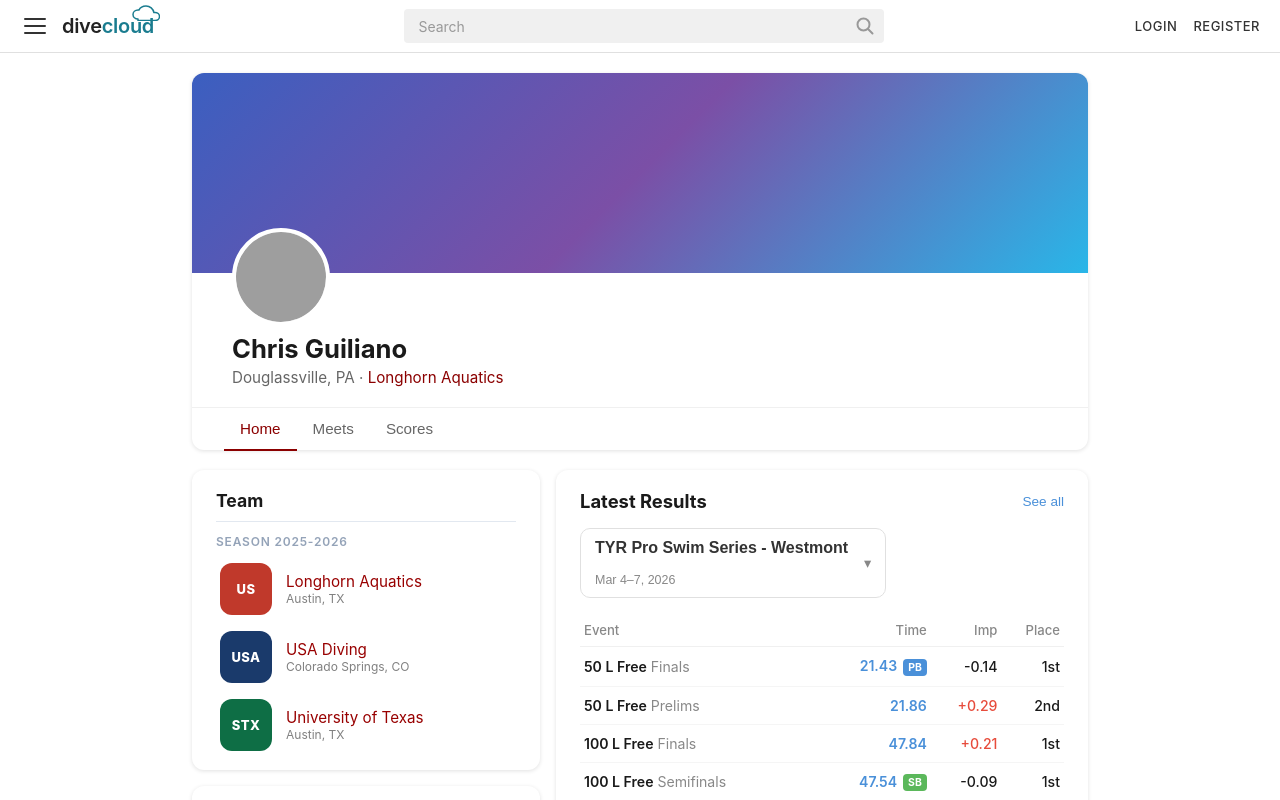
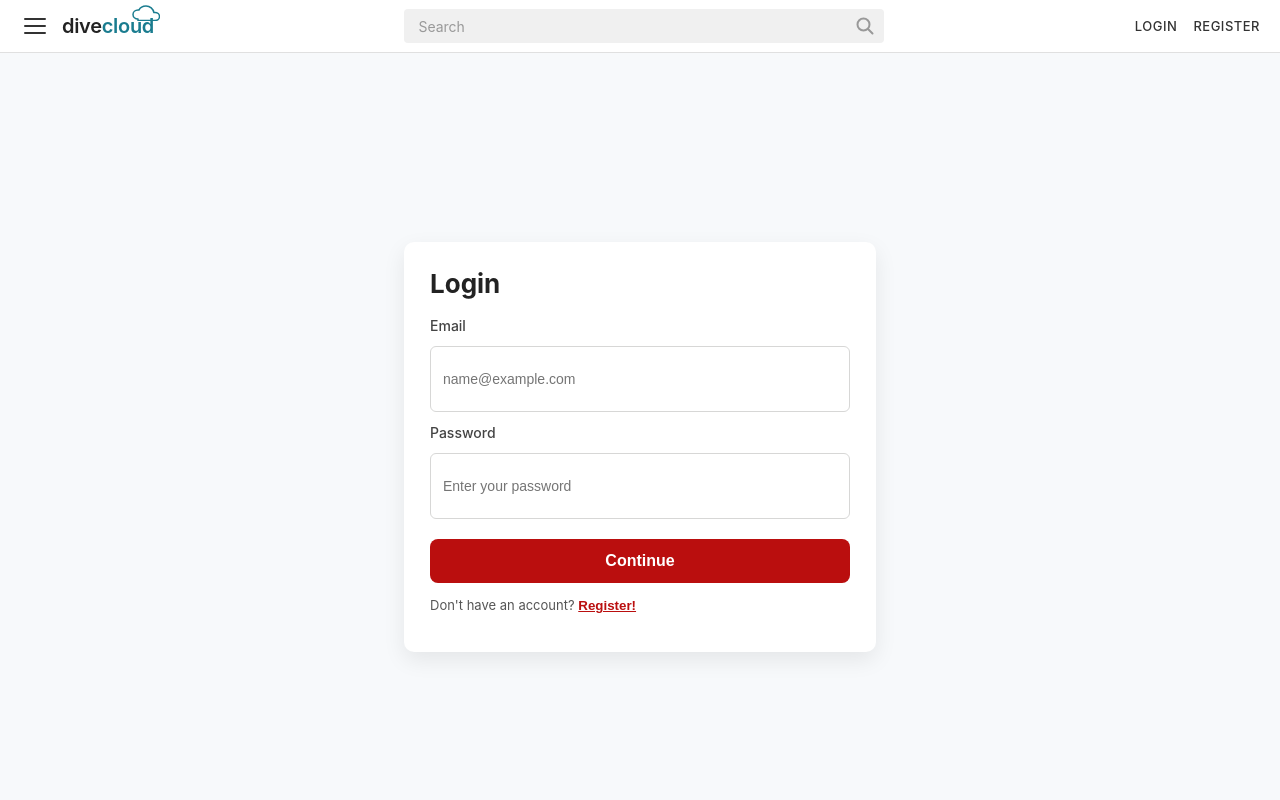
Before and after one commit to DylanHNicolay/EVID, a React (Create React App) app in the folder divecloud-react/: page / in a window 1280 px wide. Both pictures are taken after a click on the button "LOGIN". Shown: the top 800 px of the page. Built offline with nearby package versions, Linux system fonts and the light colour scheme; grey boxes are pictures that could not be loaded.

Commit message:
Created AuthPages which holds LoginPage & RegisterPage details.

```diff
--- a/divecloud-react/src/App.tsx
+++ b/divecloud-react/src/App.tsx
@@ -1,14 +1,28 @@
 import * as React from 'react';
 import Header from './components/header/Header';
 import ProfilePage from './pages/profilePage';
+import LoginPage from './pages/LoginPage';
+import RegisterPage from './pages/RegisterPage';
+
+type PageKey = 'profile' | 'login' | 'register';
 
 function App(): React.ReactElement {
-  // const [activeMainTab, setActiveMainTab] = React.useState('Home');
+  const [activePage, setActivePage] = React.useState<PageKey>('profile');
 
   return (
     <div className="App">
-      <Header />
-      <ProfilePage />
+      <Header
+        onLoginClick={() => setActivePage('login')}
+        onRegisterClick={() => setActivePage('register')}
+      />
+
+      {activePage === 'profile' && <ProfilePage />}
+      {activePage === 'login' && (
+        <LoginPage onRegister={() => setActivePage('register')} />
+      )}
+      {activePage === 'register' && (
+        <RegisterPage onLogin={() => setActivePage('login')} />
+      )}
     </div>
   );
 }
--- /dev/null
+++ b/divecloud-react/src/pages/AuthPages.css
@@ -0,0 +1,139 @@
+.auth-page {
+  min-height: calc(100vh - 52px);
+  display: flex;
+  justify-content: center;
+  align-items: center;
+  padding: 20px;
+  background-color: #f7f9fb;
+}
+
+.auth-card {
+  width: min(100%, 420px);
+  background: #ffffff;
+  border-radius: 10px;
+  box-shadow: 0 8px 22px rgba(0, 0, 0, 0.08);
+  padding: 26px;
+  text-align: left;
+}
+
+.auth-card h1 {
+  margin: 0 0 18px;
+  font-size: 26px;
+  color: #222;
+}
+
+.auth-form {
+  display: grid;
+  gap: 12px;
+}
+
+.auth-form label {
+  font-size: 14px;
+  color: #444;
+  font-weight: 500;
+}
+
+.auth-form input {
+  height: 44px;
+  border: 1px solid #d7d7d6;
+  border-radius: 6px;
+  padding: 10px 12px;
+  font-size: 14px;
+  color: #333;
+  background: #fff;
+  outline: none;
+}
+
+.auth-form input:focus {
+  border-color: #1a7c8f;
+  box-shadow: 0 0 0 2px rgba(26, 124, 143, 0.15);
+}
+
+.auth-submit-btn {
+  margin-top: 8px;
+  width: 100%;
+  background-color: #ba0e0e;
+  border: none;
+  border-radius: 8px;
+  color: #fff;
+  font-size: 16px;
+  font-weight: 700;
+  height: 44px;
+  cursor: pointer;
+}
+
+.auth-submit-btn:hover {
+  background-color: #a30c0c;
+}
+
+.auth-switch-text {
+  margin-top: 14px;
+  font-size: 13px;
+  color: #555;
+}
+
+.auth-switch-link {
+  border: none;
+  background: none;
+  color: #ba0e0e;
+  font-weight: 700;
+  cursor: pointer;
+  text-decoration: underline;
+  padding: 0;
+}
+
+.auth-subtitle {
+  margin: 0 0 16px;
+  color: #666;
+  font-size: 14px;
+}
+
+.role-grid {
+  display: grid;
+  gap: 12px;
+  margin-bottom: 18px;
+}
+
+.role-card {
+  border: 1px solid #d7d7d6;
+  border-radius: 8px;
+  padding: 14px;
+  text-align: left;
+  background: #fff;
+  cursor: pointer;
+}
+
+.role-card:hover {
+  border-color: #ba0e0e;
+  box-shadow: 0 4px 10px rgba(186, 14, 14, 0.15);
+}
+
+.role-card strong {
+  display: block;
+  margin-bottom: 6px;
+  font-size: 16px;
+}
+
+.role-card span {
+  font-size: 13px;
+  color: #555;
+}
+
+.auth-secondary-btn {
+  margin-top: 12px;
+  width: 100%;
+  border: 1px solid #a3a3a3;
+  background: #fff;
+  color: #333;
+  border-radius: 8px;
+  height: 40px;
+  cursor: pointer;
+}
+
+.auth-secondary-btn:hover {
+  background: #f4f4f4;
+}
+
+.auth-switch-link:hover {
+  color: #8f0a0a;
+}
--- /dev/null
+++ b/divecloud-react/src/pages/LoginPage.tsx
@@ -0,0 +1,63 @@
+import React, { useState } from 'react';
+import './AuthPages.css';
+
+interface LoginPageProps {
+  onRegister?: () => void;
+}
+
+export default function LoginPage({ onRegister }: LoginPageProps): React.ReactElement {
+  const [email, setEmail] = useState('');
+  const [password, setPassword] = useState('');
+
+  const handleSubmit = (event: React.FormEvent): void => {
+    event.preventDefault();
+    // TODO: Replace with real authentication logic.
+    // eslint-disable-next-line no-console
+    console.log('Login submit', { email, password });
+    alert('Login submitted (demo)');
+  };
+
+  return (
+    <div className="auth-page">
+      <div className="auth-card">
+        <h1>Login</h1>
+        <form className="auth-form" onSubmit={handleSubmit}>
+          <label htmlFor="login-email">Email</label>
+          <input
+            id="login-email"
+            type="email"
+            placeholder="name@example.com"
+            value={email}
+            onChange={(e) => setEmail(e.target.value)}
+            required
+          />
+
+          <label htmlFor="login-password">Password</label>
+          <input
+            id="login-password"
+            type="password"
+            placeholder="Enter your password"
+            value={password}
+            onChange={(e) => setPassword(e.target.value)}
+            required
+          />
+
+          <button className="auth-submit-btn" type="submit">
+            Continue
+          </button>
+        </form>
+
+        <p className="auth-switch-text">
+          Don't have an account?{' '}
+          <button
+            type="button"
+            className="auth-switch-link"
+            onClick={onRegister}
+          >
+            Register!
+          </button>
+        </p>
+      </div>
+    </div>
+  );
+}
--- /dev/null
+++ b/divecloud-react/src/pages/RegisterPage.tsx
@@ -0,0 +1,105 @@
+import React, { useState } from 'react';
+import './AuthPages.css';
+
+interface RegisterPageProps {
+  onLogin?: () => void;
+}
+
+type UserRole = 'diver' | 'coach' | null;
+
+export default function RegisterPage({ onLogin }: RegisterPageProps): React.ReactElement {
+  const [role, setRole] = useState<UserRole>(null);
+  const [email, setEmail] = useState('');
+  const [password, setPassword] = useState('');
+
+  const handleSubmit = (event: React.FormEvent): void => {
+    event.preventDefault();
+    // TODO: replace with real register action
+    // eslint-disable-next-line no-console
+    console.log('Register submit', { role, email, password });
+    alert(`Register submitted as ${role || 'unknown'} (demo)`);
+  };
+
+  const renderRoleSelection = (): React.ReactElement => (
+    <>
+      <p className="auth-subtitle">Select an account type to continue</p>
+
+      <div className="role-grid">
+        <button
+          type="button"
+          className="role-card"
+          onClick={() => setRole('diver')}
+        >
+          <strong>Diver</strong>
+          <span>Register as a diver</span>
+        </button>
+
+        <button
+          type="button"
+          className="role-card"
+          onClick={() => setRole('coach')}
+        >
+          <strong>Coach / Meet Director</strong>
+          <span>Register as a coach</span>
+        </button>
+      </div>
+    </>
+  );
+
+  return (
+    <div className="auth-page">
+      <div className="auth-card">
+        <h1>{role ? 'Register' : 'Register as'}</h1>
+
+        {role ? (
+          <>
+            <p className="auth-subtitle">Creating a {role === 'diver' ? 'Diver' : 'Coach / Meet Director'} account</p>
+
+            <form className="auth-form" onSubmit={handleSubmit}>
+              <label htmlFor="register-email">Email</label>
+              <input
+                id="register-email"
+                type="email"
+                placeholder="name@example.com"
+                value={email}
+                onChange={(e) => setEmail(e.target.value)}
+                required
+              />
+
+              <label htmlFor="register-password">Password</label>
+              <input
+                id="register-password"
+                type="password"
+                placeholder="Create a password"
+                value={password}
+                onChange={(e) => setPassword(e.target.value)}
+                required
+              />
+
+              <button className="auth-submit-btn" type="submit">
+                Continue
+              </button>
+            </form>
+
+            <button
+              type="button"
+              className="auth-secondary-btn"
+              onClick={() => setRole(null)}
+            >
+              Back to role selection
+            </button>
+          </>
+        ) : (
+          renderRoleSelection()
+        )}
+
+        <p className="auth-switch-text">
+          Already have an account?{' '}
+          <button type="button" className="auth-switch-link" onClick={onLogin}>
+            login
+          </button>
+        </p>
+      </div>
+    </div>
+  );
+}
```
